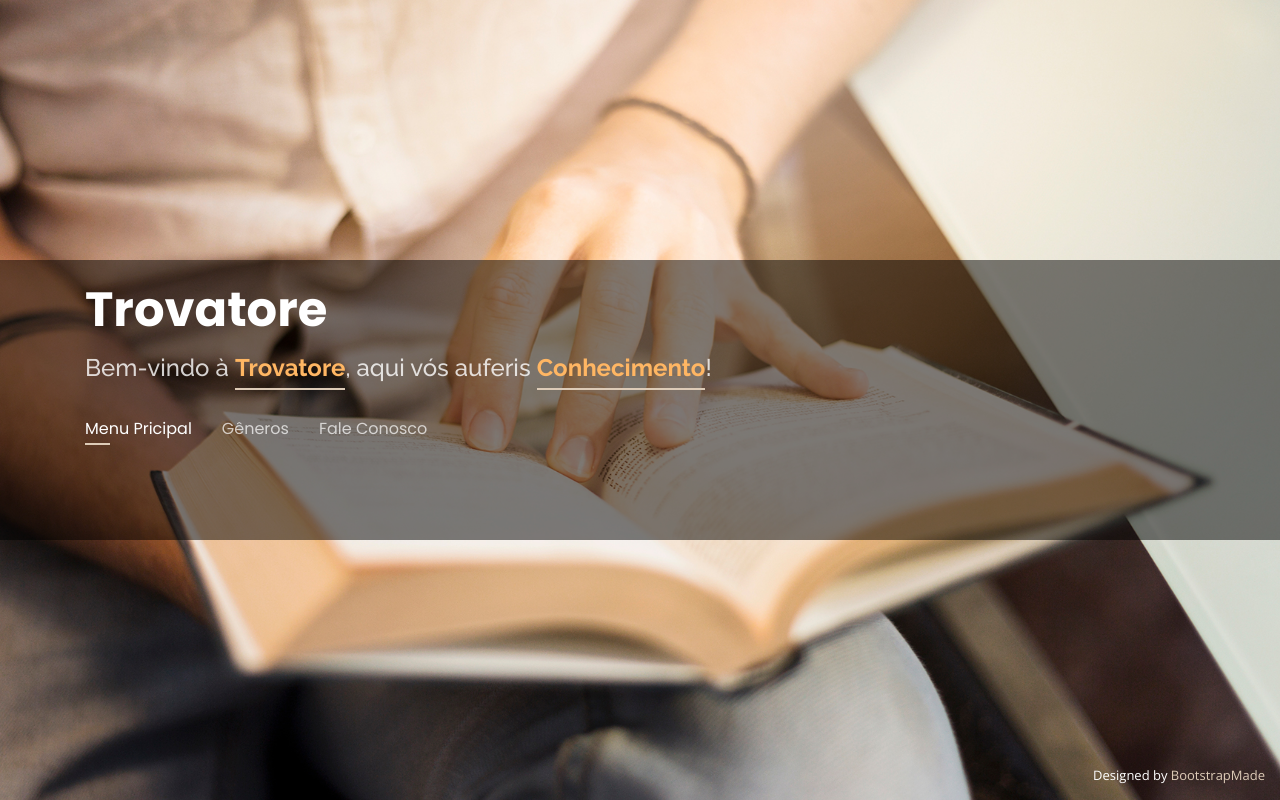
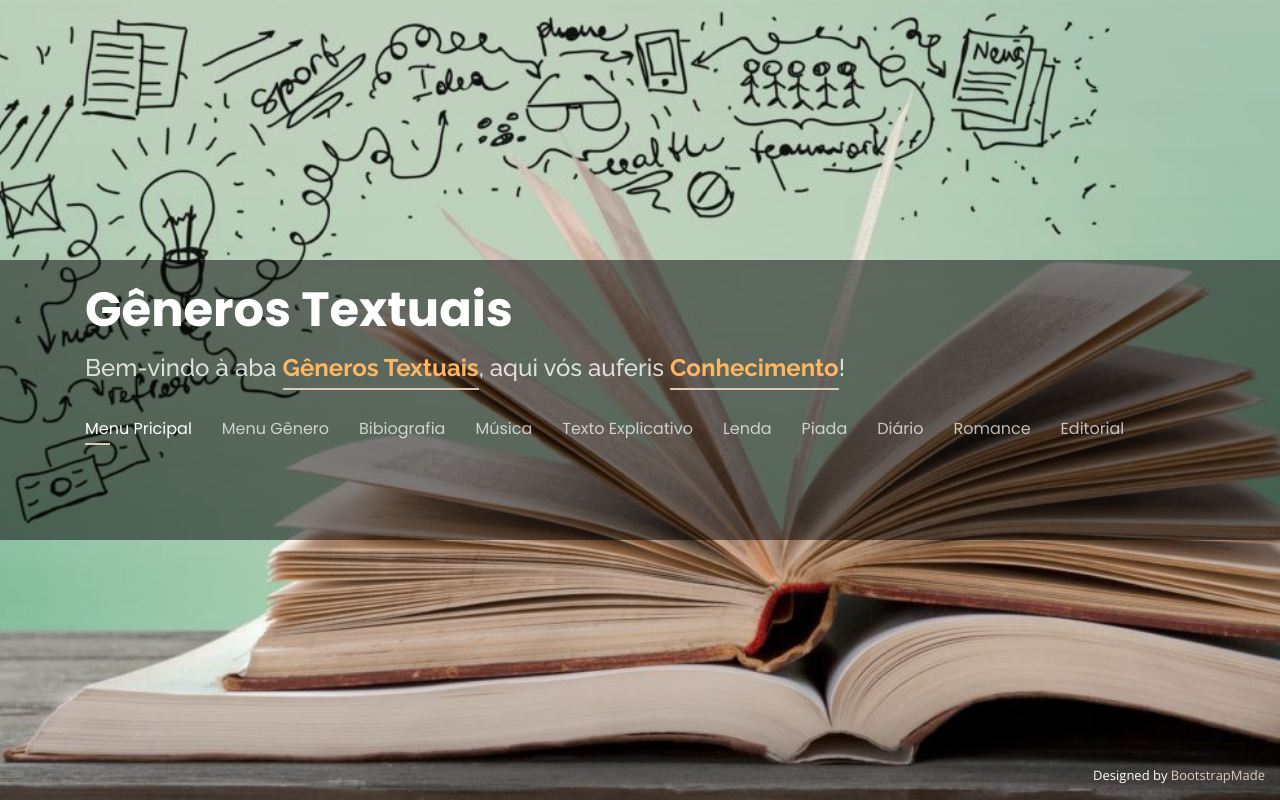
Before and after one commit to Math2359/site-revista-2, a plain HTML site: page index.html in a window 1280 px wide. Drawn offline with nearby package versions, Linux system fonts and the light colour scheme; files whose address does not match are found by name.

Commit message:
Primeira versão do site-revista
Aba gêneros dentro do trovadorismo

```diff
--- a/assets/css/style.css
+++ b/assets/css/style.css
@@ -19,7 +19,7 @@ body {
 body::before {
   content: "";
   position: fixed;
-  background: #040404 url("../img/fundo0.jpg") top right no-repeat;
+  background: #040404 url("../img/fundog1.jpg") top right no-repeat;
   background-size: cover;
   left: 0;
   right: 0;
@@ -59,6 +59,7 @@ h1, h2, h3, h4, h5, h6 {
 
 #header .comeco::before{
   background: rgba(0, 0, 0, 0.7);
+  width: 100%;
 }
 #header {
   transition: ease-in-out 0.3s;
--- a/index.html
+++ b/index.html
@@ -42,19 +42,26 @@
    <nav class="comeco">
     <div class="container">
 
-      <h1><a href="index.html" class="trovatore">Trovatore</a></h1>
+      <h1><a href="index.html" class="trovatore">Gêneros Textuais</a></h1>
       <!-- Uncomment below if you prefer to use an image logo -->
       <!-- <a href="index.html" class="mr-auto"><img src="assets/img/logo.png" alt="" class="img-fluid"></a> -->
-      <h2 class="bemv">Bem-vindo à <span>Trovatore</span>, aqui vós auferis <span>Conhecimento</span>!</h2>
+      <h2 class="bemv">Bem-vindo à aba <span>Gêneros Textuais</span>, aqui vós auferis <span>Conhecimento</span>!</h2>
 
       <nav class="nav-menu d-none d-lg-block">
         <ul>
           <li class="active"><a href="#header">Menu Pricipal</a></li>
-          <li><a href="generos/index.html">Gêneros</a></li>
+          <li><a href="#header">Menu Gênero</a></li>
           <!--<li><a href="#resume">Resume</a></li>
           <li><a href="#services">Services</a></li>
           <li><a href="#portfolio">Portfolio</a></li>-->
-          <li><a href="#contact">Fale Conosco</a></li>
+          <li><a href="#about">Bibiografia</a></li>
+          <li><a href="#about">Música</a></li>
+          <li><a href="#about">Texto Explicativo</a></li>
+          <li><a href="#about">Lenda</a></li>
+          <li><a href="#about">Piada</a></li>
+          <li><a href="#about">Diário</a></li>
+          <li><a href="#about">Romance</a></li>
+          <li><a href="#about">Editorial</a></li>
         </ul>
       </nav><!-- .nav-menu -->
 
```
Also changed, not shown: assets/img/fundog1.jpg (added).
